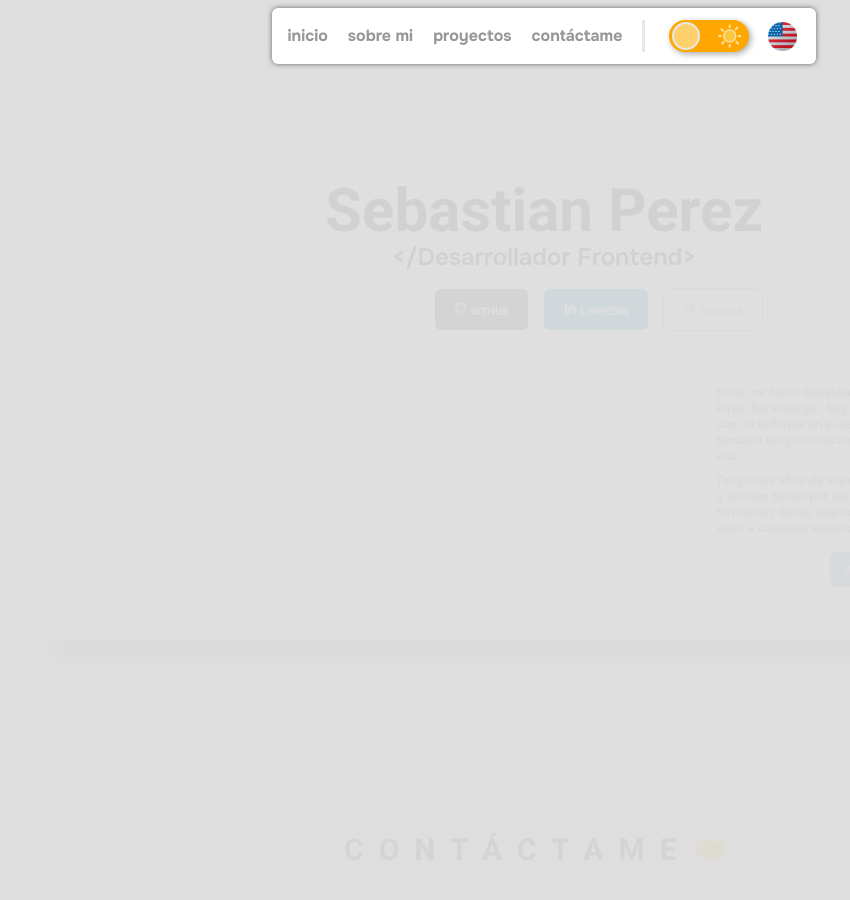
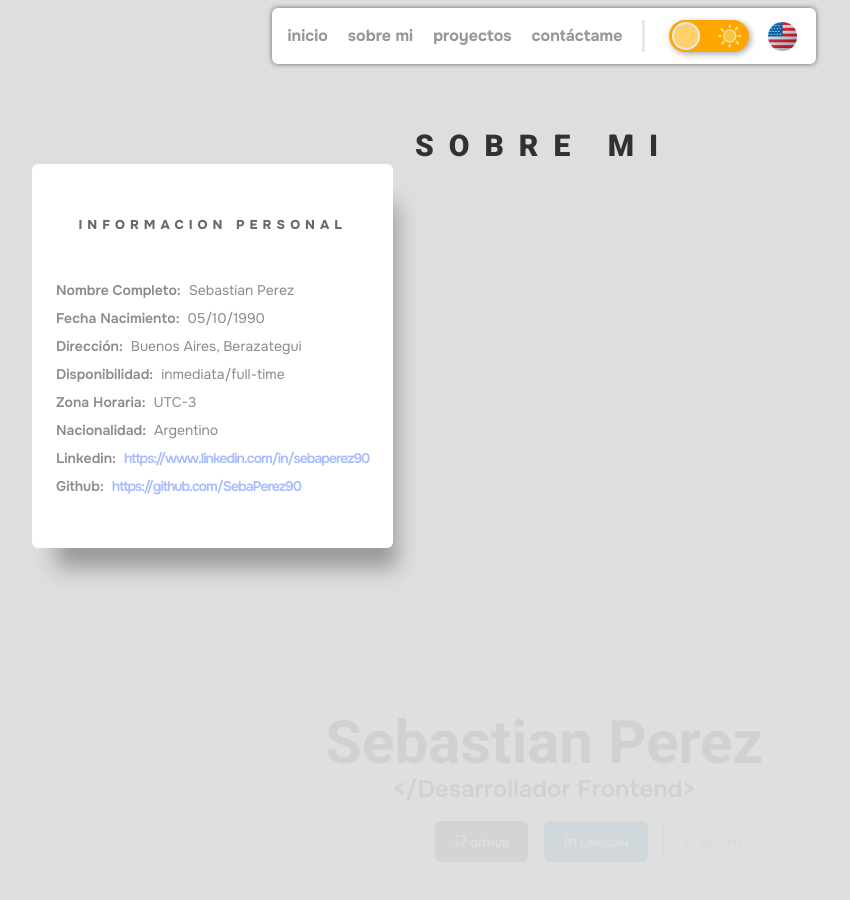
Before and after one commit to SebaPerez90/PORTFOLIO, a Next.js app: page / in a window 1280 px wide. Shown: the top 900 px of the page, without its empty margins (96-946 px from the left). Built offline with nearby package versions, Linux system fonts and the light colour scheme.

Commit message:
add about section

```diff
--- a/src/app/about/page.tsx
+++ b/src/app/aboutasdasd/File.tsx
@@ -3,31 +3,19 @@ import { Roboto } from 'next/font/google';
 import type { Metadata } from 'next';
 
 import Image from 'next/image';
-import profile_avatar from '@/assets/images/avatar.png';
 
 const roboto = Roboto({
   weight: ['400'],
   subsets: ['latin'],
 });
 
-export const metadata: Metadata = {
-  title: 'About Section',
-};
-
-const About = () => {
+const Aboutttt = () => {
   return (
     <section
       style={roboto.style}
       className='bg-[#dedede] flex flex-col gap-8 items-center'>
       <article className='aaaa shadow-[2px_18px_20px_#aaaaaa] z-10 relative rounded-lg gap-4 flex justify-evenly bg-white items-center w-[85%] h-[30rem] mt-10'>
-        <div className='z-30 rounded-[50%] overflow-hidden border-2 border-[#ff00003d] h-[25rem]'>
-          <Image
-            src={profile_avatar}
-            alt='profile_avatar'
-            priority
-            className='opacity-[0.03] object-cover w-full h-full'
-          />
-        </div>
+        <div className='z-30 rounded-[50%] overflow-hidden border-2 border-[#ff00003d] h-[25rem]'></div>
         <div className='w-2/4 h-full flex flex-col justify-center items-center gap-4'>
           <header className='font-bold w-full text-black text-center'>
             <h1 className='text-3xl'>Hey 👋</h1>
@@ -131,4 +119,4 @@ const About = () => {
   );
 };
 
-export default About;
+export default Aboutttt;
--- a/src/app/page.tsx
+++ b/src/app/page.tsx
@@ -16,6 +16,7 @@ import { FaLinkedinIn } from 'react-icons/fa';
 
 import Link from 'next/link';
 import Skills from '@/components/main/Skills';
+import About from '@/components/main/About';
 
 const roboto = Roboto({
   weight: ['700'],
@@ -32,6 +33,8 @@ export default function Home() {
           ? 'pt-32 gap-28 relative text-white flex flex-col justify-around items-center before:absolute before:left-0 before:top-0 before:w-full before:h-full before:z-[2] before:bg-gradient-to-r from-[#0f0c29] bg-indigo-800 to-[#2c2c47]'
           : 'pt-32 gap-28 flex flex-col justify-around items-center bg-[#dedede] relative'
       }>
+      <About />
+
       <section
         className={
           darkThemeActive
--- /dev/null
+++ b/src/components/main/About.tsx
@@ -0,0 +1,77 @@
+import { Roboto } from 'next/font/google';
+
+import { useStore } from '@/store';
+import Link from 'next/link';
+
+const roboto = Roboto({
+  weight: ['900'],
+  subsets: ['latin'],
+});
+
+const About = () => {
+  const { engLanguageActive } = useStore();
+  return (
+    <section id='about-section' className='w-[80%]'>
+      <h1
+        className='text-center text-3xl [letter-spacing:15px] text-[#313131] '
+        style={roboto.style}>
+        {engLanguageActive ? 'ABOUT ME' : 'SOBRE MI'}
+      </h1>
+      <div className='gap-8 shadow-[14px_30px_20px_-10px_#0000004f] rounded-md px-6 py-10 flex flex-col justify-evenly  items-center h-96 w-max bg-white'>
+        <h2 className='text-[0.8em] text-[#333333bc] [letter-spacing:5px] font-extrabold'>
+          {engLanguageActive ? 'PERSONAL INFORMATION' : 'INFORMACION PERSONAL'}
+        </h2>
+        <ul className='flex flex-col gap-2 self-start text-sm cursor-defaul font-semibold text-[#33333391]'>
+          <li className='flex items-center gap-2'>
+            {engLanguageActive ? 'Full Name' : 'Nombre Completo'}:
+            <span className='font-normal'>Sebastian Perez</span>
+          </li>
+          <li className='flex items-center gap-2'>
+            {engLanguageActive ? 'Birthdate' : 'Fecha Nacimiento'}:
+            <span className='font-normal'>05/10/1990</span>
+          </li>
+          <li className='flex items-center gap-2'>
+            {engLanguageActive ? 'Adrress' : 'Dirección'}:
+            <span className='font-normal'>Buenos Aires, Berazategui</span>
+          </li>
+          <li className='flex items-center gap-2'>
+            {engLanguageActive ? 'Availability' : 'Disponibilidad'}:
+            <span className='font-normal'>
+              {engLanguageActive
+                ? 'immediate/full-time'
+                : 'inmediata/full-time'}
+            </span>
+          </li>
+          <li className='flex items-center gap-2'>
+            {engLanguageActive ? 'Time Zone' : 'Zona Horaria'}:
+            <span className='font-normal'>UTC-3</span>
+          </li>
+          <li className='flex items-center gap-2'>
+            {engLanguageActive ? 'Nationality' : 'Nacionalidad'}:
+            <span className='font-normal'>Argentino</span>
+          </li>
+          <li className='flex items-center gap-2'>
+            Linkedin:{' '}
+            <Link
+              className='[letter-spacing:-1px] text-light-200 hover:text-light-400 hover:duration-200 duration-200'
+              href={'https://www.linkedin.com/in/sebaperez90/'}
+              target='_blank'>
+              https://www.linkedin.com/in/sebaperez90
+            </Link>
+          </li>
+          <li className='flex items-center gap-2'>
+            Github:{' '}
+            <Link
+              className='[letter-spacing:-1px] text-light-200 hover:text-light-400 hover:duration-200 duration-200'
+              href={'https://github.com/SebaPerez90'}
+              target='_blank'>
+              https://github.com/SebaPerez90
+            </Link>
+          </li>
+        </ul>
+      </div>
+    </section>
+  );
+};
+
+export default About;
--- a/src/components/main/Skills.tsx
+++ b/src/components/main/Skills.tsx
@@ -81,7 +81,7 @@ const Skills = () => {
           <div className='w-64 h-[30rem] flex flex-col justify-between border-[10px] border-[#252525] bg-white rounded-[25px]'>
             <div className='py-1 rounded-[13px_13px_0_0] w-full bg-[#4a4a4a] px-2 text-white flex justify-between items-center'>
               <div className='flex items-center gap-2 pl-2'>
-                <time className='' ref={dateRef}></time>
+                <time ref={dateRef}></time>
                 <FaWhatsapp className='text-green-400 scale-110' />
               </div>
               <span className='rounded-full h-[9px] w-[9px] border-black border-4 bg-[#b6b4b4]'></span>
```
